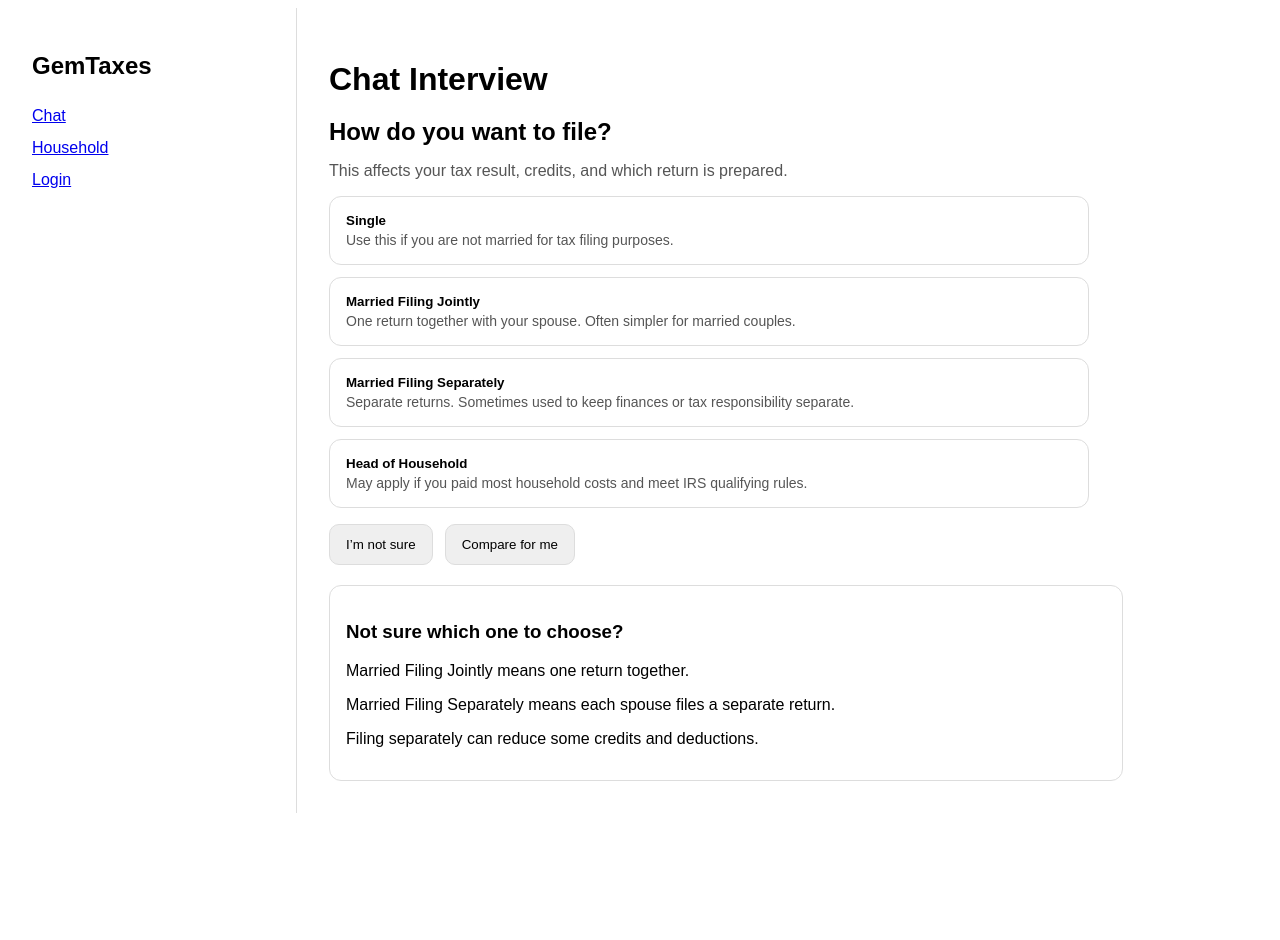
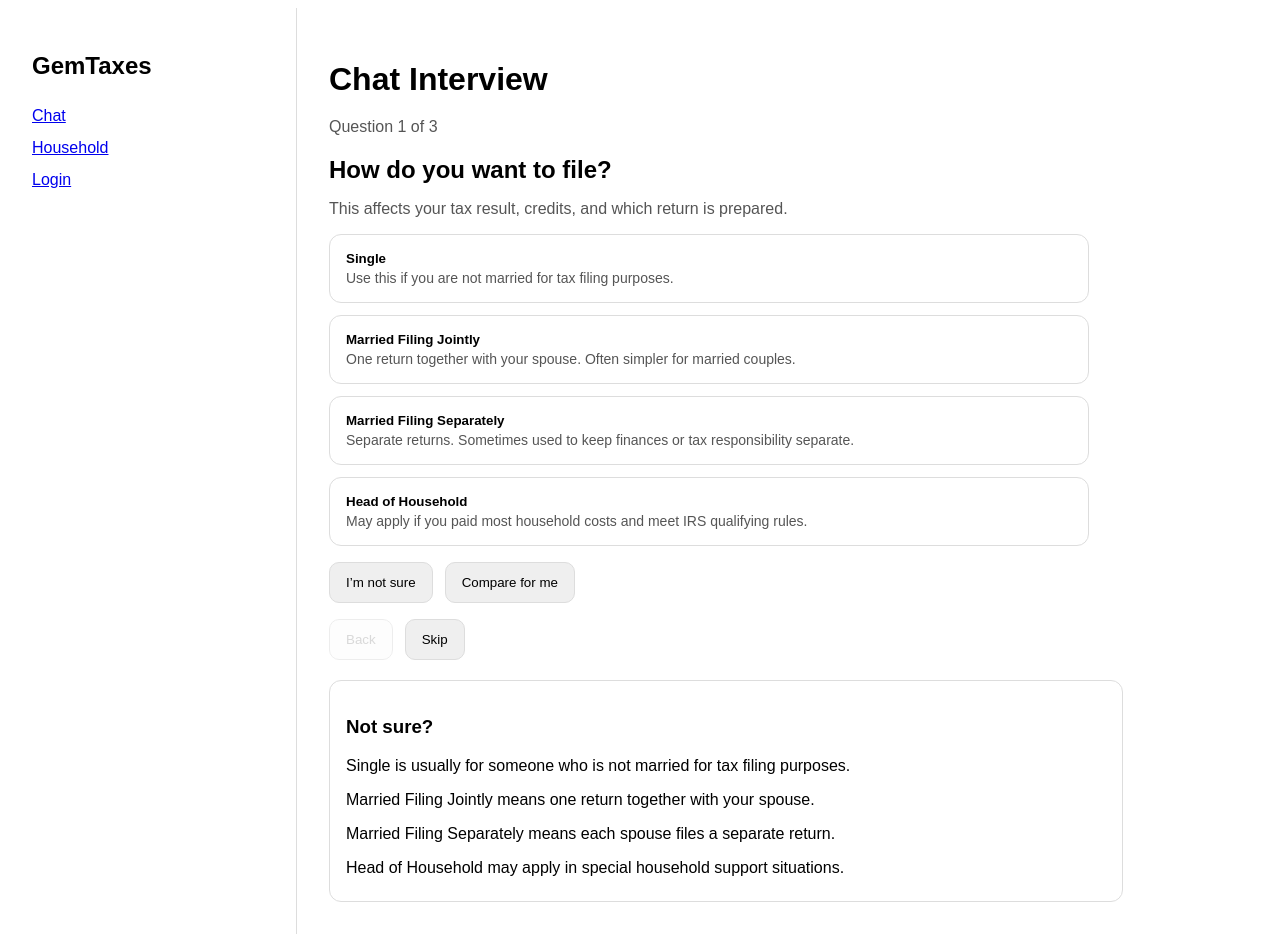
Before and after one commit to infomomtelo-sketch/Gemtaxes-app, a Next.js app: page /chat in a window 1280 px wide. Both pictures are taken after a click on the button "I’m not sure". Before the commit the page ends 821 px from the top, so only its background shows below. Built offline with nearby package versions, Linux system fonts and the light colour scheme.

Commit message:
Update page.js

```diff
--- a/app/(dashbooard)/chat/page.js
+++ b/app/(dashbooard)/chat/page.js
@@ -29,6 +29,23 @@ const questions = [
         label: 'Head of Household',
         description: 'May apply if you paid most household costs and meet IRS qualifying rules.'
       }
+    ],
+    unsureText: [
+      'Single is usually for someone who is not married for tax filing purposes.',
+      'Married Filing Jointly means one return together with your spouse.',
+      'Married Filing Separately means each spouse files a separate return.',
+      'Head of Household may apply in special household support situations.'
+    ],
+    compareTitle: 'Compare filing status options',
+    compareItems: [
+      {
+        title: 'Married Filing Jointly',
+        points: ['One combined return', 'Often simpler', 'May allow more credits']
+      },
+      {
+        title: 'Married Filing Separately',
+        points: ['Separate returns', 'Keeps tax responsibility separate', 'Some credits may be limited']
+      }
     ]
   },
   {
@@ -39,6 +56,22 @@ const questions = [
       { value: 'yes', label: 'Yes', description: 'I received at least one W-2.' },
       { value: 'no', label: 'No', description: 'I did not receive a W-2.' },
       { value: 'not_sure', label: 'Not sure', description: 'I need help identifying my income form.' }
+    ],
+    unsureText: [
+      'A W-2 usually comes from an employer who paid you wages.',
+      'It often shows wages, federal tax withheld, and Social Security and Medicare amounts.',
+      'If you worked as an employee, you likely received a W-2.'
+    ],
+    compareTitle: 'Compare common work income types',
+    compareItems: [
+      {
+        title: 'W-2',
+        points: ['Employee income', 'Taxes often withheld already', 'Usually from an employer']
+      },
+      {
+        title: '1099',
+        points: ['Independent contractor or other non-wage income', 'Taxes may not be withheld', 'Often from gigs or client work']
+      }
     ]
   },
   {
@@ -49,9 +82,51 @@ const questions = [
       { value: 'yes', label: 'Yes', description: 'I received one or more 1099 forms.' },
       { value: 'no', label: 'No', description: 'I did not receive any 1099 forms.' },
       { value: 'not_sure', label: 'Not sure', description: 'I need help identifying my income form.' }
+    ],
+    unsureText: [
+      'A 1099 is often used for contractor, gig, payment app, or other non-wage income.',
+      'If you were not treated as an employee, you may have received a 1099 instead of a W-2.',
+      'Some users receive both W-2 and 1099 forms in the same year.'
+    ],
+    compareTitle: 'Compare W-2 and 1099',
+    compareItems: [
+      {
+        title: 'W-2',
+        points: ['Employee', 'Employer usually withholds taxes', 'Payroll-style income']
+      },
+      {
+        title: '1099',
+        points: ['Independent work or other payments', 'May require tracking your own taxes', 'Common for gigs and side work']
+      }
     ]
   }
 ]
+
+function formatAnswer(questionId, value) {
+  const labels = {
+    filing_status: {
+      single: 'Single',
+      married_joint: 'Married Filing Jointly',
+      married_separate: 'Married Filing Separately',
+      head_of_household: 'Head of Household',
+      skipped: 'Skipped'
+    },
+    w2_income: {
+      yes: 'Yes',
+      no: 'No',
+      not_sure: 'Not sure',
+      skipped: 'Skipped'
+    },
+    has_1099: {
+      yes: 'Yes',
+      no: 'No',
+      not_sure: 'Not sure',
+      skipped: 'Skipped'
+    }
+  }
+
+  return labels[questionId]?.[value] || value
+}
 
 export default function ChatPage() {
   const [stepIndex, setStepIndex] = useState(0)
@@ -62,14 +137,12 @@ export default function ChatPage() {
   const isComplete = stepIndex >= questions.length
 
   function handleSelect(value) {
-    const nextAnswers = {
-      ...answers,
+    setAnswers((prev) => ({
+      ...prev,
       [currentQuestion.id]: value
-    }
-
-    setAnswers(nextAnswers)
+    }))
     setHelperMode('')
-    setStepIndex(stepIndex + 1)
+    setStepIndex((prev) => prev + 1)
   }
 
   function handleCompare() {
@@ -78,6 +151,21 @@ export default function ChatPage() {
 
   function handleUnsure() {
     setHelperMode('unsure')
+  }
+
+  function handleBack() {
+    if (stepIndex === 0) return
+    setHelperMode('')
+    setStepIndex((prev) => prev - 1)
+  }
+
+  function handleSkip() {
+    setAnswers((prev) => ({
+      ...prev,
+      [currentQuestion.id]: 'skipped'
+    }))
+    setHelperMode('')
+    setStepIndex((prev) => prev + 1)
   }
 
   function chooseDirect(value) {
@@ -90,6 +178,10 @@ export default function ChatPage() {
 
       {!isComplete && (
         <>
+          <div style={{ marginBottom: '12px', color: '#555' }}>
+            Question {stepIndex + 1} of {questions.length}
+          </div>
+
           <QuestionCard
             title={currentQuestion.title}
             helpText={currentQuestion.helpText}
@@ -99,7 +191,35 @@ export default function ChatPage() {
             onUnsure={handleUnsure}
           />
 
-          {helperMode === 'unsure' && currentQuestion.id === 'filing_status' && (
+          <div style={{ display: 'flex', gap: '12px', marginTop: '16px', flexWrap: 'wrap' }}>
+            <button
+              onClick={handleBack}
+              disabled={stepIndex === 0}
+              style={{
+                padding: '12px 16px',
+                borderRadius: '10px',
+                border: '1px solid #ddd',
+                cursor: stepIndex === 0 ? 'not-allowed' : 'pointer',
+                opacity: stepIndex === 0 ? 0.5 : 1
+              }}
+            >
+              Back
+            </button>
+
+            <button
+              onClick={handleSkip}
+              style={{
+                padding: '12px 16px',
+                borderRadius: '10px',
+                border: '1px solid #ddd',
+                cursor: 'pointer'
+              }}
+            >
+              Skip
+            </button>
+          </div>
+
+          {helperMode === 'unsure' && (
             <div
               style={{
                 marginTop: '20px',
@@ -109,14 +229,14 @@ export default function ChatPage() {
                 maxWidth: '760px'
               }}
             >
-              <h3>Not sure which one to choose?</h3>
-              <p>Married Filing Jointly means one return together.</p>
-              <p>Married Filing Separately means each spouse files a separate return.</p>
-              <p>Filing separately can reduce some credits and deductions.</p>
+              <h3>Not sure?</h3>
+              {currentQuestion.unsureText?.map((line, index) => (
+                <p key={index} style={{ marginBottom: '8px' }}>{line}</p>
+              ))}
             </div>
           )}
 
-          {helperMode === 'compare' && currentQuestion.id === 'filing_status' && (
+          {helperMode === 'compare' && (
             <div
               style={{
                 marginTop: '20px',
@@ -126,22 +246,18 @@ export default function ChatPage() {
                 maxWidth: '760px'
               }}
             >
-              <h3>Compare these options</h3>
+              <h3>{currentQuestion.compareTitle}</h3>
 
-              <div style={{ marginBottom: '16px' }}>
-                <strong>Married Filing Jointly</strong>
-                <div>• One combined return</div>
-                <div>• Often simpler</div>
-                <div>• May allow more credits</div>
+              {currentQuestion.compareItems?.map((item) => (
+                <div key={item.title} style={{ marginBottom: '16px' }}>
+                  <strong>{item.title}</strong>
+                  {item.points.map((point, index) => (
+                    <div key={index}>• {point}</div>
+                  ))}
                 </div>
+              ))}
 
-              <div style={{ marginBottom: '16px' }}>
-                <strong>Married Filing Separately</strong>
-                <div>• Separate returns</div>
-                <div>• Keeps tax responsibility separate</div>
-                <div>• Some credits may be limited</div>
-              </div>
-
+              {currentQuestion.id === 'filing_status' && (
                 <div style={{ display: 'flex', gap: '12px', flexWrap: 'wrap' }}>
                   <button
                     onClick={() => chooseDirect('married_joint')}
@@ -167,6 +283,7 @@ export default function ChatPage() {
                     Choose Separate
                   </button>
                 </div>
+              )}
             </div>
           )}
         </>
@@ -182,9 +299,9 @@ export default function ChatPage() {
           }}
         >
           <h2>Interview Summary</h2>
-          <p><strong>Filing status:</strong> {answers.filing_status}</p>
-          <p><strong>W-2 forms:</strong> {answers.w2_income}</p>
-          <p><strong>1099 forms:</strong> {answers.has_1099}</p>
+          <p><strong>Filing status:</strong> {formatAnswer('filing_status', answers.filing_status)}</p>
+          <p><strong>W-2 forms:</strong> {formatAnswer('w2_income', answers.w2_income)}</p>
+          <p><strong>1099 forms:</strong> {formatAnswer('has_1099', answers.has_1099)}</p>
         </div>
       )}
     </div>
```
Lines whose indentation alone changed are shown as unchanged.
